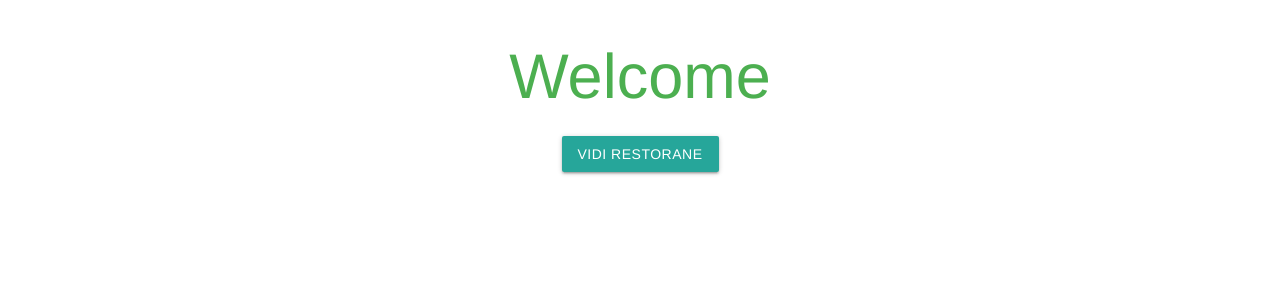
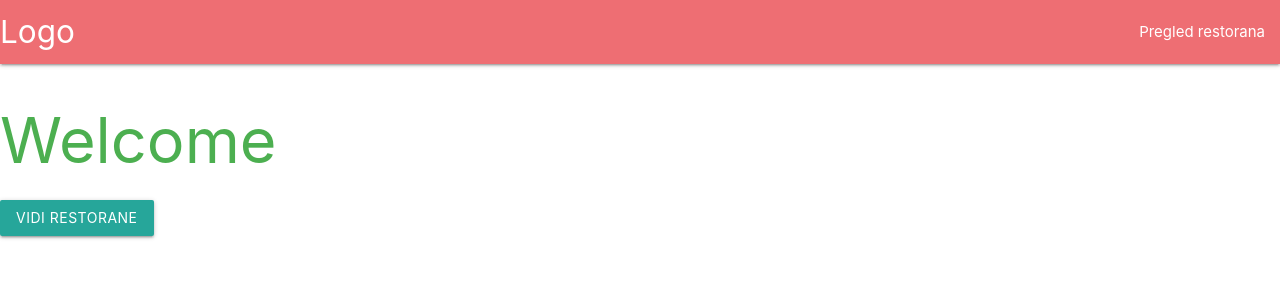
Before and after one commit to Paja123/demo-front, a Vue app: page / in a window 1280 px wide. Shown: the top 300 px of the page. Built offline with nearby package versions, Linux system fonts and the light colour scheme.

Commit message:
navbar
Dodali smo top navigation bar koji cemo kasnije modifikovati po potrebi.

Co-Authored-By: MrDotMan02 <104990681+MrDotMan02@users.noreply.github.com>

```diff
--- a/src/App.vue
+++ b/src/App.vue
@@ -3,31 +3,21 @@
     <router-link to="/">Home</router-link> |
     <router-link to="/about">About</router-link>
   </nav>-->
+      <div class="navbar-fixed">
+    <nav>
+      <div class="nav-wrapper">
+        <router-link to="/" class="brand-logo">Logo</router-link>
+        <ul class="right hide-on-med-and-down">
+          <li><router-link to="/restorani">Pregled restorana</router-link></li>
+          <!-- <li><router-link to="/">Istorija porudzbina</router-link></li> -->
+          <!-- <li><router-link to="/restorani">Korpa</router-link></li> -->
+        </ul>
+      </div>
+    </nav>
+  </div>
   <router-view/>
 </template>
 <script>
  //import Sidebar from '@/components/Sidebar.vue'
 
 </script>
-<style>
-#app {
-  font-family: Avenir, Helvetica, Arial, sans-serif;
-  -webkit-font-smoothing: antialiased;
-  -moz-osx-font-smoothing: grayscale;
-  text-align: center;
-  color: #2c3e50;
-}
-
-nav {
-  padding: 30px;
-}
-
-nav a {
-  font-weight: bold;
-  color: #2c3e50;
-}
-
-nav a.router-link-exact-active {
-  color: #42b983;
-}
-</style>
--- a/src/views/RestoranView.vue
+++ b/src/views/RestoranView.vue
@@ -5,13 +5,13 @@
     <h2 v-if="restoran.lokacija">{{restoran.lokacija.adresa}}</h2>
     <h2>Prosecna ocena: {{restoran.prosecnaOcena}}</h2>
     <h2>komentari</h2>
-    <div v-for="komentar in restoran.komentari" >
+    <div v-for="komentar in restoran.komentari" :key="komentar.id" >
         {{komentar.tekst}}
     </div>
   </div>
   <section class="fcards">
     <div class="row" style="padding-left: 50px; padding-right: 50 px;">
-      <div v-for="artikal in restoran.ponuda" class="col s12 m12 l4" style="padding: 50px 5px;">
+      <div v-for="artikal in restoran.ponuda" :key="artikal.id" class="col s12 m12 l4" style="padding: 50px 5px;">
         <div class="card">
           <div class="card-image waves-effect waves-block waves-light">
           <img class="activator" src="../assets/giros.jpg">
@@ -25,12 +25,31 @@
           <p>{{artikal.opis}}</p>
         </div>
         <div class="card-action">
-            Ovde ono za kolicinu
+            <button class="waves-effect waves-light btn-large">Dodaj u korpu</button>
         </div>
       </div>
     </div>
     </div>
   </section>
+
+
+  <!-- <ul id="slide-out" class="sidenav">
+    <li><div class="user-view">
+      <div class="background">
+        <img src="images/office.jpg">
+      </div>
+      <a href="#user"><img class="circle" src="images/yuna.jpg"></a>
+      <a href="#name"><span class="white-text name">John Doe</span></a>
+      <a href="#email"><span class="white-text email">jdandturk@gmail.com</span></a>
+    </div></li>
+    <li><a href="#!"><i class="material-icons">cloud</i>First Link With Icon</a></li>
+    <li><a href="#!">Second Link</a></li>
+    <li><div class="divider"></div></li>
+    <li><a class="subheader">Subheader</a></li>
+    <li><a class="waves-effect" href="#!">Third Link With Waves</a></li>
+  </ul>
+  <a href="#" data-target="slide-out" class="sidenav-trigger"><i class="material-icons">menu</i></a>
+         -->
 </template>
 <script>
 //import ProductCard from '@/components/ProductCard.vue'
```
Also changed, not shown: src/components/Navbar.vue (added, +20 -0 lines).
